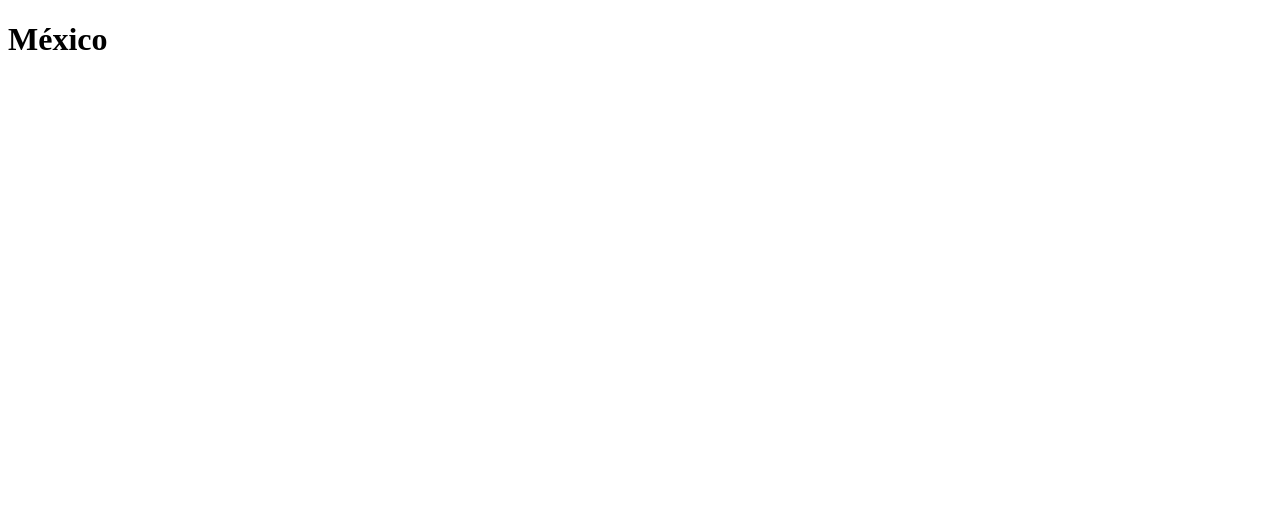
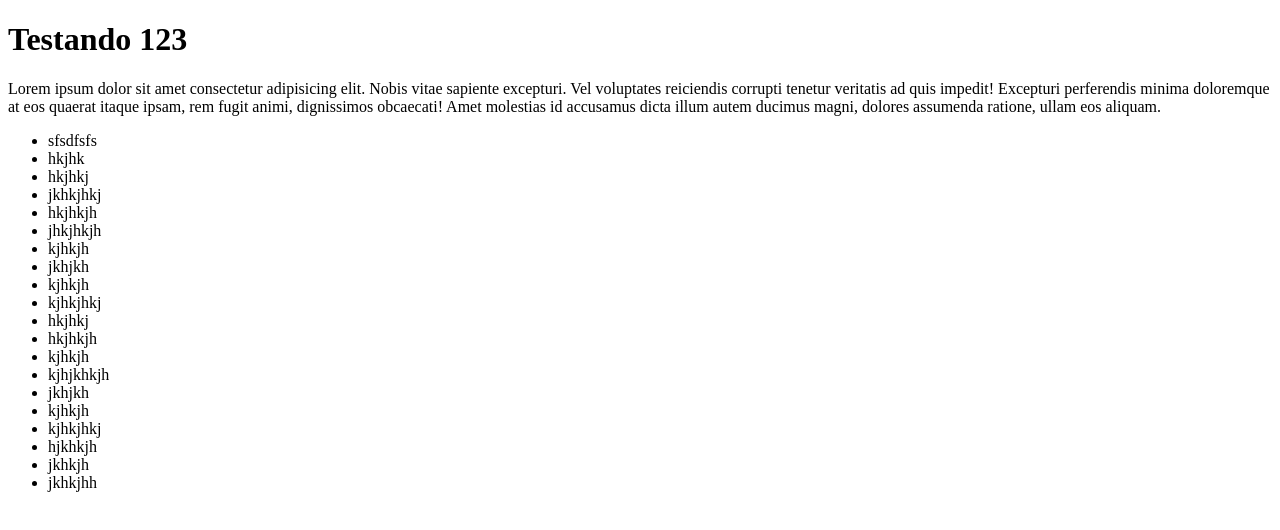
Before and after one commit to heitor-am/testando-git, a plain HTML site: page index.html in a window 1280 px wide. Drawn offline with Linux system fonts and the light colour scheme.

Commit message:
alterando html 2 - heitor

```diff
--- a/index.html
+++ b/index.html
@@ -7,7 +7,29 @@
   <title>Document</title>
 </head>
 <body>
-
-  <h1 class="nome">México</h1>
+  <h1>Testando 123</h1>
+  <p>Lorem ipsum dolor sit amet consectetur adipisicing elit. Nobis vitae sapiente excepturi. Vel voluptates reiciendis corrupti tenetur veritatis ad quis impedit! Excepturi perferendis minima doloremque at eos quaerat itaque ipsam, rem fugit animi, dignissimos obcaecati! Amet molestias id accusamus dicta illum autem ducimus magni, dolores assumenda ratione, ullam eos aliquam.</p>
+  <ul>
+    <li>sfsdfsfs</li>
+    <li>hkjhk</li>
+    <li>hkjhkj</li>
+    <li>jkhkjhkj</li>
+    <li>hkjhkjh</li>
+    <li>jhkjhkjh</li>
+    <li>kjhkjh</li>
+    <li>jkhjkh</li>
+    <li>kjhkjh</li>
+    <li>kjhkjhkj</li>
+    <li>hkjhkj</li>
+    <li>hkjhkjh</li>
+    <li>kjhkjh</li>
+    <li>kjhjkhkjh</li>
+    <li>jkhjkh</li>
+    <li>kjhkjh</li>
+    <li>kjhkjhkj</li>
+    <li>hjkhkjh</li>
+    <li>jkhkjh</li>
+    <li>jkhkjhh</li>
+  </ul>
 </body>
 </html>
```
